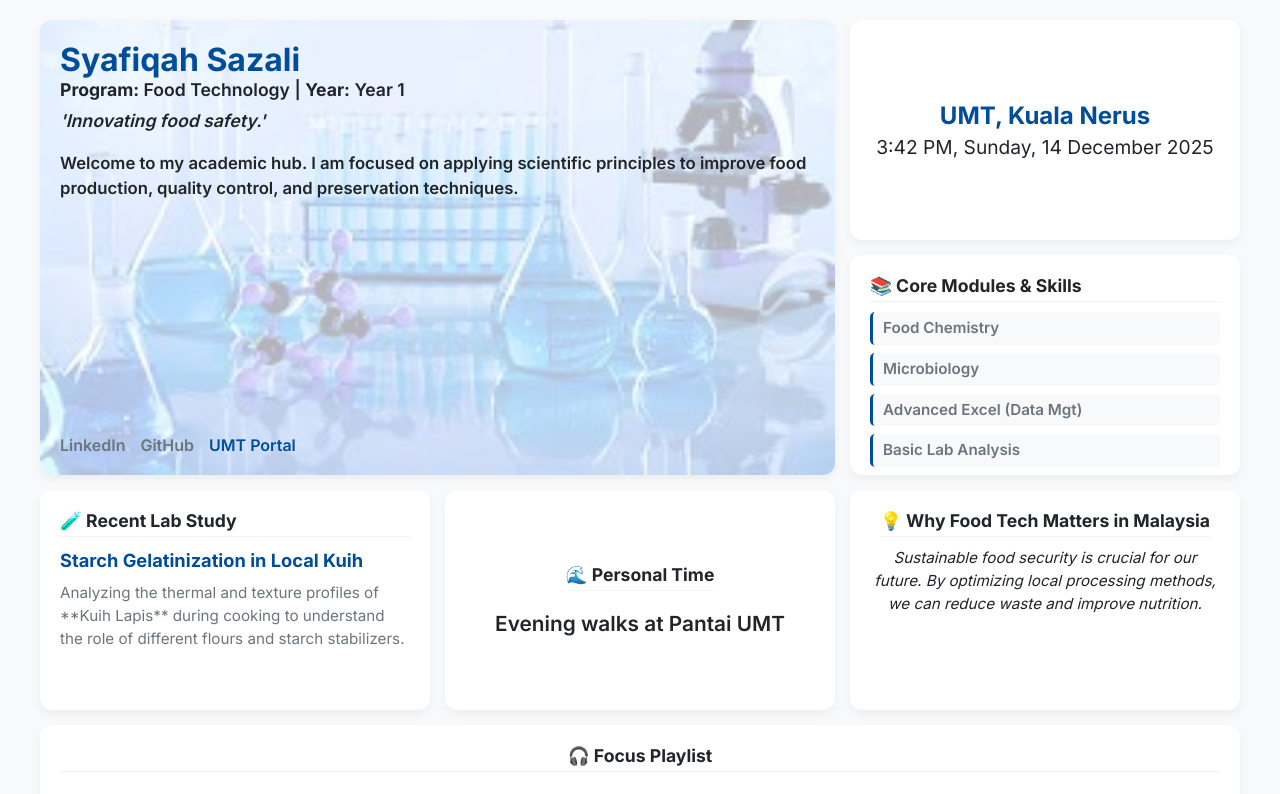
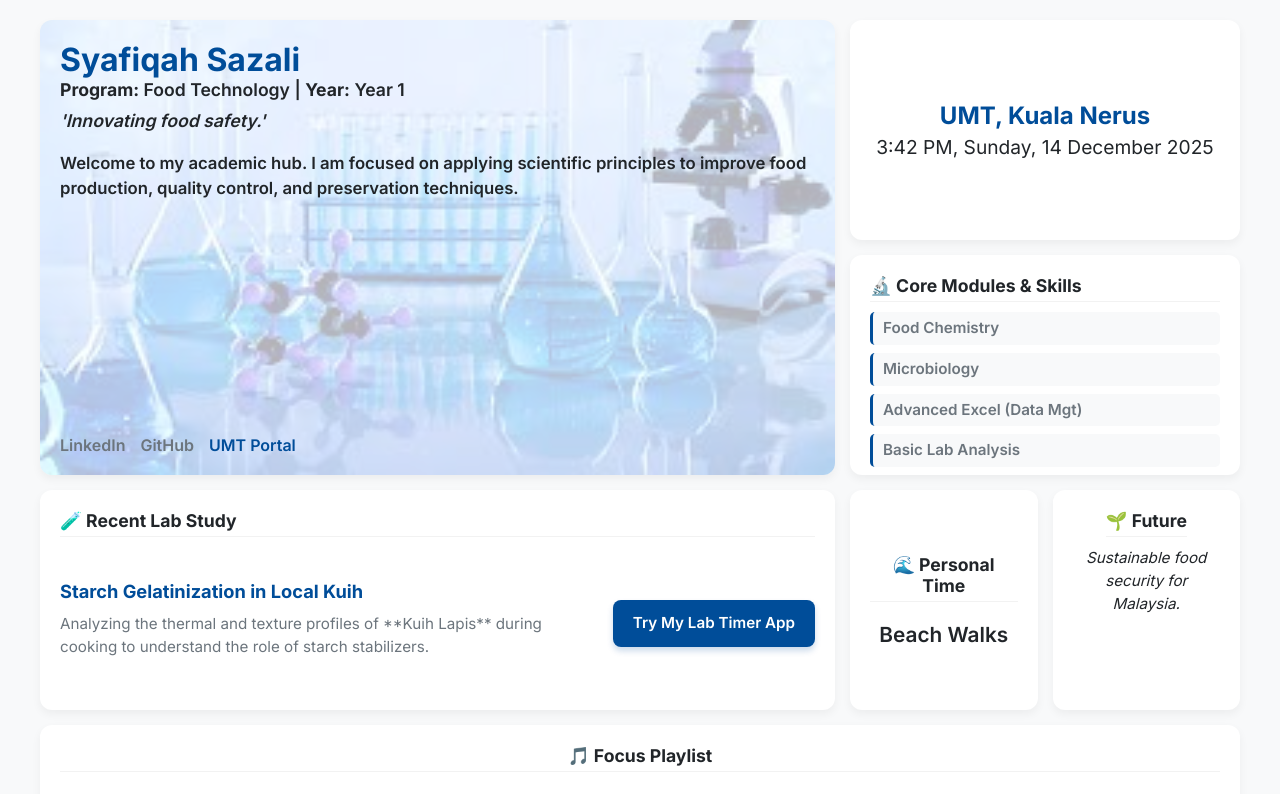
Before and after one commit to S80269/S80269.github.io, a plain HTML site: page index.html in a window 1280 px wide. Shown: the top 794 px of the page. Drawn offline with Linux system fonts and the light colour scheme.

Commit message:
added link to my timer app

```diff
--- a/index.html
+++ b/index.html
@@ -1,4 +1,3 @@
-
 <!DOCTYPE html>
 <html lang="en">
 <head>
@@ -16,6 +15,7 @@
             --color-accent: #004d99;        /* Deep Ocean Blue Accent */
             --border-radius: 12px;
             --padding-card: 20px;
+            --color-button-hover: #003366;
         }
 
         * {
@@ -55,9 +55,8 @@
             transition: transform 0.3s cubic-bezier(0.25, 0.8, 0.25, 1), box-shadow 0.3s ease;
             display: flex;
             flex-direction: column;
-            /* Ensure text is readable over background images */
             position: relative;
-            overflow: hidden; /* Important for clean corners with background image */
+            overflow: hidden;
         }
 
         .card:hover {
@@ -81,35 +80,25 @@
             flex-grow: 1;
         }
 
-        /* Specific Card Styles */
-
-        /* Profile Card Background Image Setup - NEW STYLES HERE */
+        /* Profile Card Background Image Setup */
         .card-profile {
-            /* 1. Set the background image URL */
             background-image: url('bg.jpg');
-            /* 2. Control how the image is displayed */
-            background-size: cover; /* Ensures the image covers the entire card */
-            background-position: center bottom; /* Centers the image and anchors to the bottom */
-            background-repeat: no-repeat; /* Prevents tiling */
-
-            /* Optional: Improve text readability over a potentially complex image */
-            background-color: rgba(255, 255, 255, 0.7); /* Adds a light overlay if image is dark */
-            background-blend-mode: lighten; /* Blends the image with the light color */
+            background-size: cover;
+            background-position: center bottom;
+            background-repeat: no-repeat;
+            background-color: rgba(255, 255, 255, 0.7);
+            background-blend-mode: lighten;
         }
 
-        /* Ensure text in the profile card is clear */
         .card-profile h1, .card-profile p, .card-profile .tagline, .card-profile .card-content, .social-links a {
-            position: relative; /* Brings text above the background */
-            z-index: 2; /* Ensures content stacks above the image */
-            color: var(--color-text-primary); /* Default text color */
+            position: relative;
+            z-index: 2;
+            color: var(--color-text-primary);
         }
 
-        /* Adjust colors for contrast if the background image is light/white */
         .card-profile h1 {
             color: var(--color-accent);
         }
-
-        /* End Profile Card Image Setup */
 
         .card-profile p {
             font-size: 1.1em;
@@ -164,13 +153,41 @@
             margin-bottom: 8px;
             border-radius: 5px;
             font-weight: 600;
-            border-left: 3px solid var(--color-accent);
+            border-left: 3px solid var(--accent-color, var(--color-accent));
         }
 
+        /* Case Study Layout with Button */
         .card-case-study h3 {
             color: var(--color-accent);
             font-size: 1.2em;
             margin-bottom: 8px;
+        }
+
+        .case-study-flex {
+            display: flex;
+            flex-direction: column;
+            gap: 15px;
+            height: 100%;
+        }
+
+        .btn-timer {
+            display: inline-block;
+            background-color: var(--color-accent);
+            color: white;
+            padding: 12px 20px;
+            text-decoration: none;
+            border-radius: 8px;
+            font-weight: 600;
+            text-align: center;
+            transition: all 0.3s ease;
+            box-shadow: 0 4px 6px rgba(0, 77, 153, 0.2);
+            margin-top: 10px;
+        }
+
+        .btn-timer:hover {
+            background-color: var(--color-button-hover);
+            transform: translateY(-2px);
+            box-shadow: 0 6px 12px rgba(0, 77, 153, 0.3);
         }
 
         .card-hobby, .card-reflection {
@@ -189,7 +206,6 @@
             font-style: italic;
             color: var(--color-text-primary);
         }
-
 
         .card-playlist {
             text-align: center;
@@ -213,10 +229,23 @@
             .card-profile { grid-column: span 4; grid-row: span 2; }
             .card-location { grid-column: span 2; grid-row: span 1; }
             .card-tech-stack { grid-column: span 2; grid-row: span 1; }
-            .card-case-study { grid-column: span 2; grid-row: span 1; }
-            .card-hobby { grid-column: span 2; grid-row: span 1; }
-            .card-reflection { grid-column: span 2; grid-row: span 1; }
+            .card-case-study { grid-column: span 4; grid-row: span 1; } /* Expanded to span 4 to show side-by-side content */
+            .card-hobby { grid-column: span 1; grid-row: span 1; }
+            .card-reflection { grid-column: span 1; grid-row: span 1; }
             .card-playlist { grid-column: 1 / -1; grid-row: auto; }
+
+            .case-study-flex {
+                flex-direction: row;
+                align-items: center;
+                justify-content: space-between;
+            }
+            .case-study-text {
+                flex: 1;
+                padding-right: 20px;
+            }
+            .case-study-action {
+                flex-shrink: 0;
+            }
         }
     </style>
 </head>
@@ -244,7 +273,7 @@
         </div>
 
         <div class="card card-tech-stack">
-            <div class="card-title">📚 Core Modules & Skills</div>
+            <div class="card-title">🔬 Core Modules & Skills</div>
             <div class="card-content">
                 <ul>
                     <li>Food Chemistry</li>
@@ -258,27 +287,34 @@
         <div class="card card-case-study">
             <div class="card-title">🧪 Recent Lab Study</div>
             <div class="card-content">
-                <h3>Starch Gelatinization in Local Kuih</h3>
-                <p>Analyzing the thermal and texture profiles of **Kuih Lapis** during cooking to understand the role of different flours and starch stabilizers.</p>
+                <div class="case-study-flex">
+                    <div class="case-study-text">
+                        <h3>Starch Gelatinization in Local Kuih</h3>
+                        <p>Analyzing the thermal and texture profiles of **Kuih Lapis** during cooking to understand the role of starch stabilizers.</p>
+                    </div>
+                    <div class="case-study-action">
+                        <a href="[PASTE YOUR APP URL HERE]" class="btn-timer" target="_blank">Try My Lab Timer App</a>
+                    </div>
+                </div>
             </div>
         </div>
 
         <div class="card card-hobby">
             <div class="card-title">🌊 Personal Time</div>
-            <div class="activity">Evening walks at Pantai UMT</div>
+            <div class="activity">Beach Walks</div>
         </div>
 
         <div class="card card-reflection">
-            <div class="card-title">💡 Why Food Tech Matters in Malaysia</div>
+            <div class="card-title">🌱 Future</div>
             <div class="card-content reflection-text">
-                <p>Sustainable food security is crucial for our future. By optimizing local processing methods, we can reduce waste and improve nutrition.</p>
+                <p>Sustainable food security for Malaysia.</p>
             </div>
         </div>
 
         <div class="card card-playlist">
-            <div class="card-title">🎧 Focus Playlist</div>
+            <div class="card-title">🎵 Focus Playlist</div>
             <div class="music-player-placeholder">
-                [<iframe data-testid="embed-iframe" style="border-radius:12px" src="https://open.spotify.com/embed/track/53iuhJlwXhSER5J2IYYv1W?utm_source=generator" width="100%" height="352" frameBorder="0" allowfullscreen="" allow="autoplay; clipboard-write; encrypted-media; fullscreen; picture-in-picture" loading="lazy"></iframe>]<br>
+                <iframe data-testid="embed-iframe" style="border-radius:12px" src="https://open.spotify.com/embed/playlist/37i9dQZF1DWZeKzbUnY3Ym" width="100%" height="352" frameBorder="0" allowfullscreen="" allow="autoplay; clipboard-write; encrypted-media; fullscreen; picture-in-picture" loading="lazy"></iframe><br>
                 **Now Playing:** 'Instrumental Jazz for Deep Work'
             </div>
         </div>
```
